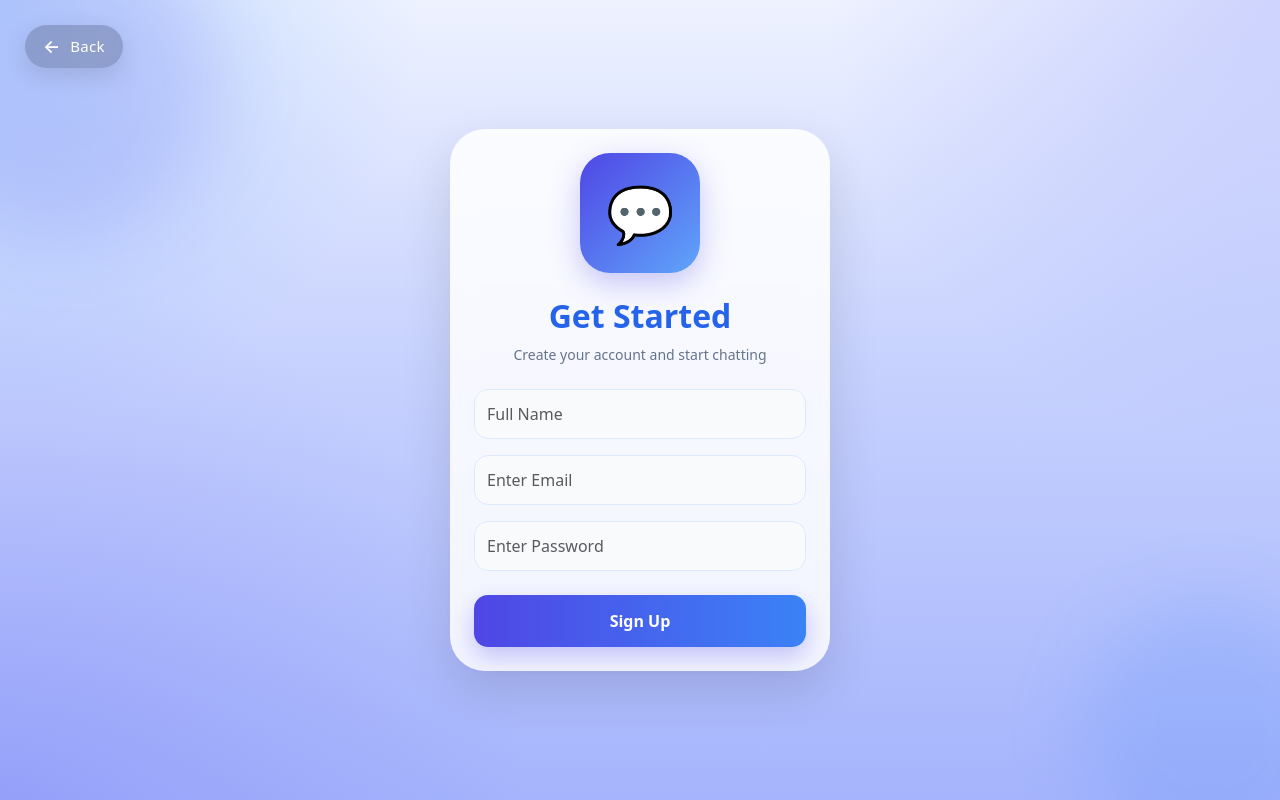
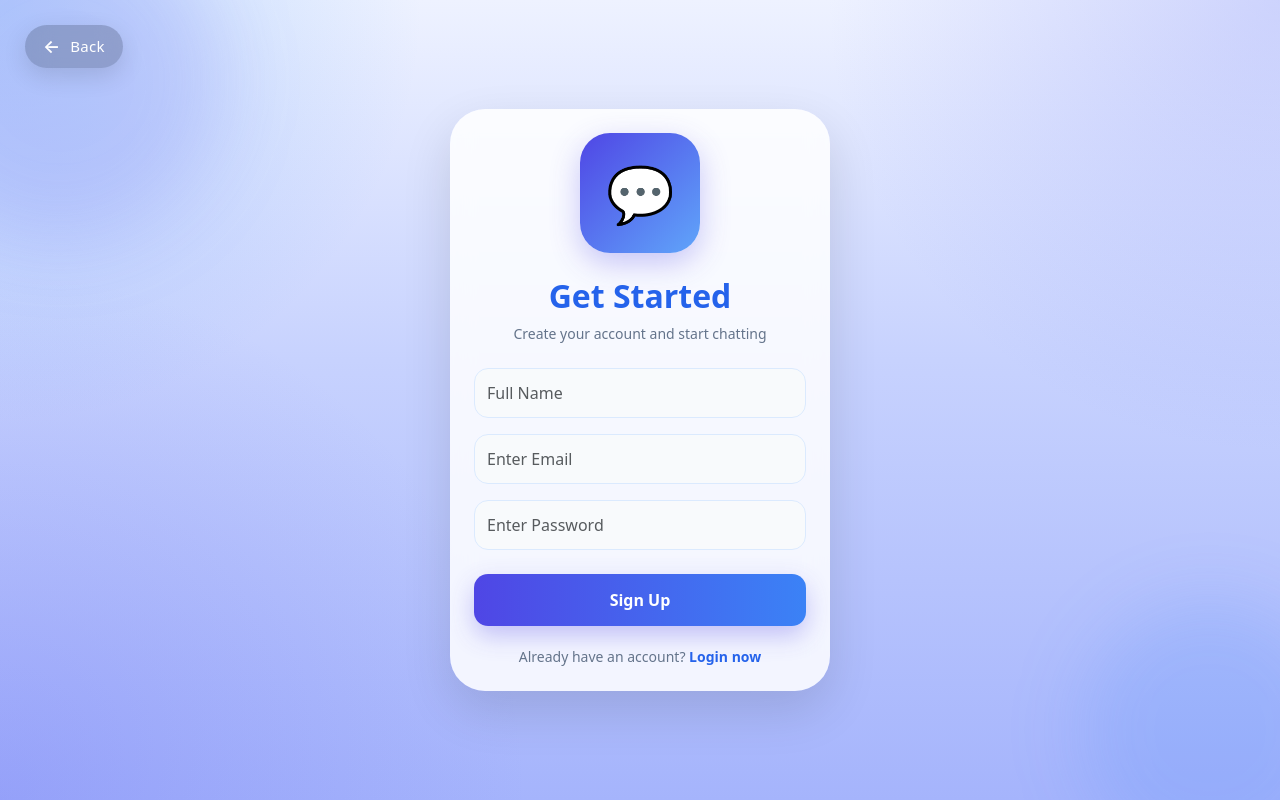
Before and after one commit to subitha990527/Chat-App, a React (Vite) app in the folder client/: page /register in a window 1280 px wide. Built offline with nearby package versions, Linux system fonts and the light colour scheme; no server answers.

Commit message:
update register page

```diff
--- a/client/src/pages/Register.jsx
+++ b/client/src/pages/Register.jsx
@@ -1,7 +1,10 @@
 import { useState } from "react";
 import axios from "axios";
+import { useNavigate } from "react-router-dom";
 
 function Register() {
+
+  const [successMessage, setSuccessMessage] = useState("");
 
   const [formData, setFormData] = useState({
     name: "",
@@ -30,7 +33,13 @@ function Register() {
 
       console.log(res.data);
 
-      alert("Registration Successful");
+      setSuccessMessage("Registered Successfully ✅");
+
+      setFormData({
+        name: "",
+        email: "",
+        password: "",
+      });
 
     } catch (error) {
 
@@ -39,6 +48,8 @@ function Register() {
       alert("Registration Failed");
     }
   };
+
+  const navigate = useNavigate();
 
   return (
 
@@ -202,6 +213,7 @@ function Register() {
             name="name"
             placeholder="Full Name"
             className="form-control mb-3"
+            value={formData.name}
             onChange={handleChange}
             style={{
               height: "50px",
@@ -216,6 +228,7 @@ function Register() {
             name="email"
             placeholder="Enter Email"
             className="form-control mb-3"
+            value={formData.email}
             onChange={handleChange}
             style={{
               height: "50px",
@@ -230,6 +243,7 @@ function Register() {
             name="password"
             placeholder="Enter Password"
             className="form-control mb-4"
+            value={formData.password}
             onChange={handleChange}
             style={{
               height: "50px",
@@ -256,6 +270,40 @@ function Register() {
             Sign Up
           </button>
 
+          {successMessage && (
+            <div
+              style={{
+                color: "#22c55e",
+                textAlign: "center",
+                marginTop: "12px",
+                fontWeight: "600",
+              }}
+            >
+              {successMessage}
+            </div>
+          )}
+
+          <div
+            style={{
+              textAlign: "center",
+              marginTop: "20px",
+              fontSize: "14px",
+              color: "#64748b",
+            }}
+          >
+            Already have an account?{" "}
+            <span
+              onClick={() => navigate("/login")}
+              style={{
+                color: "#2563eb",
+                fontWeight: "600",
+                cursor: "pointer",
+              }}
+            >
+              Login now
+            </span>
+          </div>
+
         </form>
 
       </div>
```
